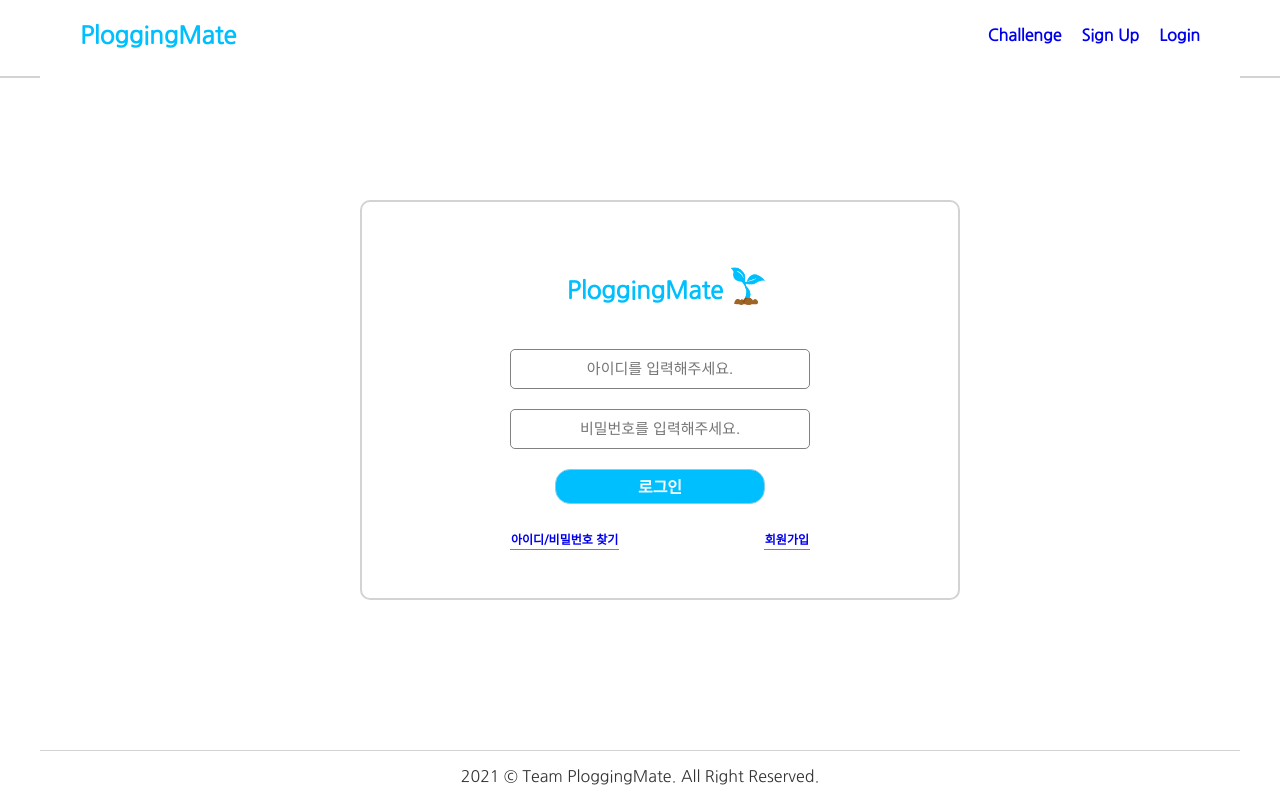
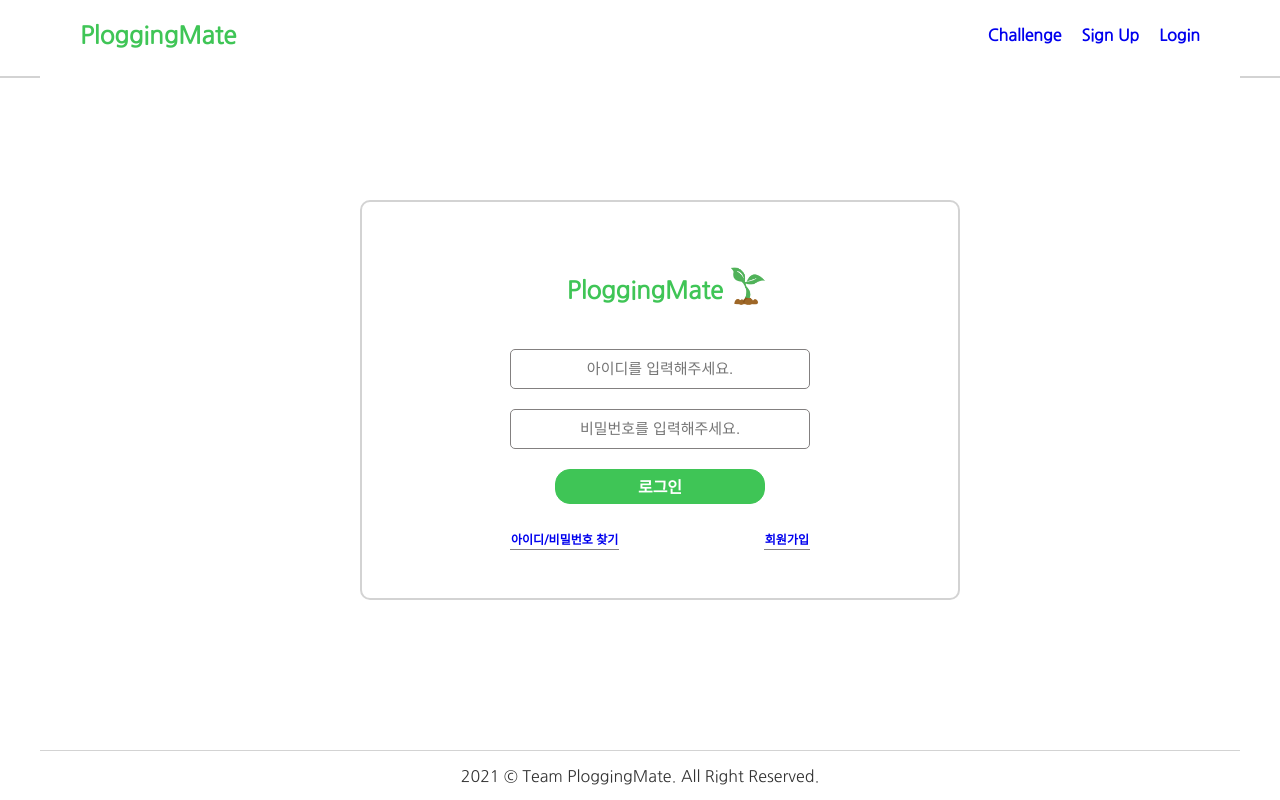
Before and after one commit to jooa7878/PloggingMate_Web, a React (Create React App) app in the folder Front-End/: page /login in a window 1280 px wide. Built offline with nearby package versions, Linux system fonts and the light colour scheme.

Commit message:
fix : 메인 색상 변경

```diff
--- a/Front-End/src/elements/Modal.js
+++ b/Front-End/src/elements/Modal.js
@@ -80,13 +80,13 @@ const Button = styled.button`
   border-radius: 15px;
   width: 120px;
   height: 35px;
-  border: 1px solid skyblue;
-  background-color: #00bfff;
+  border: 1px solid #3fc556;
+  background-color: #3fc556;
   font-weight: 1000;
   color: #fff;
   font-size: 1rem;
   &:hover {
-    background-color: #006e92;
+    background-color: #2c883b;
     color: #fff;
   }
 `;
--- a/Front-End/src/pages/Login.js
+++ b/Front-End/src/pages/Login.js
@@ -107,7 +107,7 @@ const Logo = styled.div`
 
 const LogoText = styled.h3`
   font-weight: 1000;
-  color: #00bfff;
+  color: #3fc556;
   font-size: 1.5rem;
   padding-left: 20px;
 `;
@@ -125,7 +125,7 @@ const Input = styled.input`
 
   &:focus {
     outline: none;
-    border: 3px solid #00bfff;
+    border: 3px solid #3fc556;
   }
 `;
 
@@ -140,8 +140,8 @@ const Button = styled.button`
   border-radius: 15px;
   width: 70%;
   height: 35px;
-  border: 1px solid skyblue;
-  background-color: #00bfff;
+  border: 1px solid #3fc556;
+  background-color: #3fc556;
   font-weight: 1000;
   color: #fff;
   cursor: pointer;
--- a/Front-End/src/pages/SignUp.js
+++ b/Front-End/src/pages/SignUp.js
@@ -137,7 +137,7 @@ const Logo = styled.div`
 
 const LogoText = styled.h3`
   font-weight: 1000;
-  color: #00bfff;
+  color: #3fc556;
   font-size: 1.5rem;
   padding-left: 20px;
 `;
@@ -155,7 +155,7 @@ const Input = styled.input`
 
   &:focus {
     outline: none;
-    border: 3px solid #00bfff;
+    border: 3px solid #3fc556;
   }
 `;
 
@@ -171,14 +171,14 @@ const Button = styled.button`
   border-radius: 15px;
   width: 120px;
   height: 35px;
-  border: 1px solid skyblue;
-  background-color: #00bfff;
+  border: 1px solid #3fc556;
+  background-color: #3fc556;
   font-weight: 1000;
   color: #fff;
   font-size: 1rem;
   cursor: pointer;
   &:hover {
-    background-color: #006e92;
+    background-color: #2c883b;
     color: #fff;
   }
 `;
@@ -214,7 +214,7 @@ const PolicyContent = styled.span`
 `;
 
 const SignupTitle = styled.h1`
-  color: #00bfff;
+  color: #3fc556;
   font-size: 35px;
   margin-bottom: 40px;
 `;
--- a/Front-End/src/scss/Navbar.scss
+++ b/Front-End/src/scss/Navbar.scss
@@ -2,10 +2,10 @@
   z-index: 13;
   margin-left: 20px;
   text-decoration: none;
-  color: #00bfff;
+  color: #3fc556;
   font-size: 1.5rem;
   &:visited {
-    color: #00bfff;
+    color: #3fc556;
   }
 }
 
@@ -22,7 +22,7 @@
     content: "";
     width: 0;
     height: 2px;
-    background-color: #00bfff;
+    background-color: #3fc556;
 
     transition: 0.3s;
     --webkit-transform: translateX(-50%);
--- a/Front-End/src/scss/Swiper.scss
+++ b/Front-End/src/scss/Swiper.scss
@@ -1,4 +1,4 @@
-$color-main: #00bfff;
+$color-main: #3fc556;
 
 .swiper-container {
   display: flex;
```
Also changed, not shown: Front-End/src/img/logo.png, 1 other file (tests, documents, lock files or other folders).
